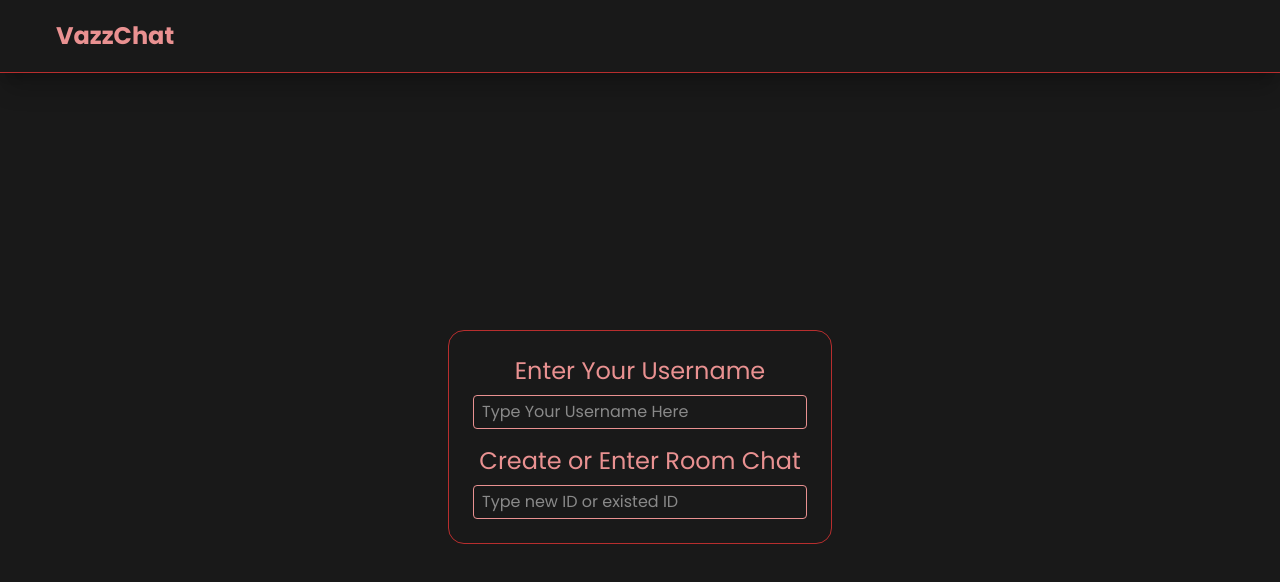
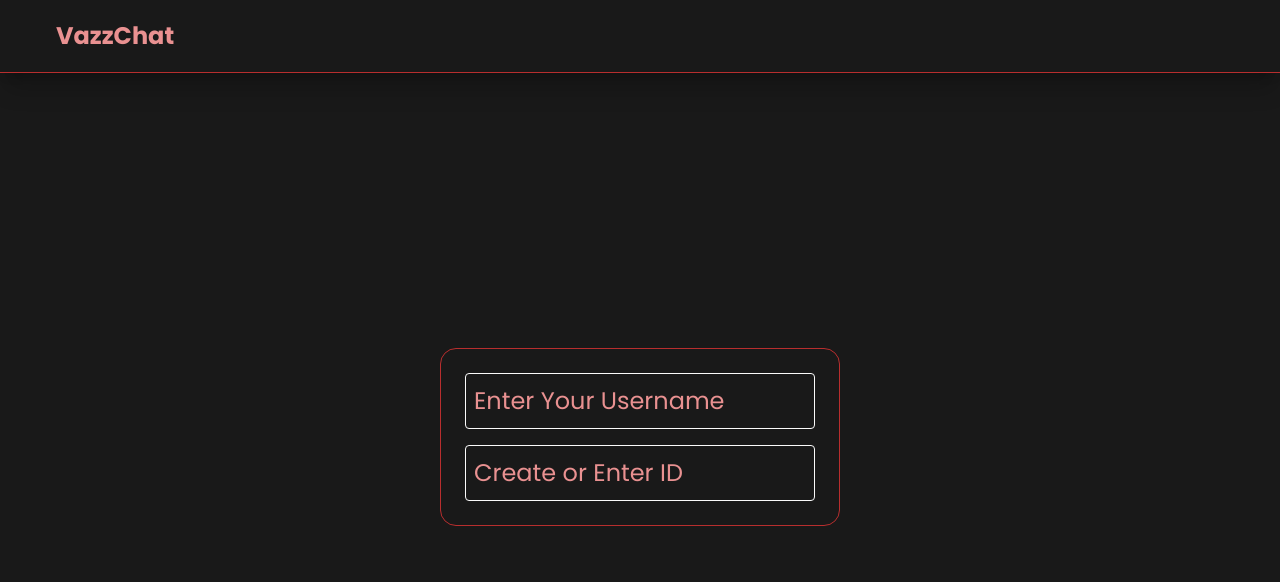
Before and after one commit to Ivaz7/typescript-tailwind-exercise, a React (Vite) app in the folder chat-room/: page / in a window 1280 px wide. Shown: the top 582 px of the page. Built offline with nearby package versions, Linux system fonts and the light colour scheme.

Commit message:
makes the input now becoming floating

```diff
--- a/chat-room/src/page/homePage/inputHome/inputHome.scss
+++ b/chat-room/src/page/homePage/inputHome/inputHome.scss
@@ -1,15 +1,5 @@
 .inputHome {
   border-color: var(--red);
-  transition: 0.15s ease-in-out;
-
-  p {
-    color: var(--pink);
-  }
-
-  input {
-    border-color: var(--pink);
-    outline-color: var(--lightRed);
-  }
 
   &:hover {
     border-color: var(--lightRed);
--- a/chat-room/src/page/homePage/inputHome/inputHome.tsx
+++ b/chat-room/src/page/homePage/inputHome/inputHome.tsx
@@ -1,41 +1,112 @@
+import { useEffect, useRef, useState } from 'react';
 import './inputHome.scss';
 
 const InputHome = () => {
+  const [clicked, setCliked] = useState<boolean[]>([false, false]);
+  const inputRef = useRef<(HTMLInputElement | null)[]>([null, null]);
+  const containerRef = useRef<(HTMLDivElement | null)[]>([null, null]);
+  const [valueInput, setValueInput] = useState<string[]>(["", ""]);
+
+  useEffect(() => {
+    const handleClickOutside = (e: MouseEvent) => {
+      if (
+        containerRef.current[0] && !containerRef.current[0].contains(e.target as Node) &&
+        containerRef.current[1] && !containerRef.current[1].contains(e.target as Node)
+      ) {
+        const newClicked = [
+          valueInput[0] !== "",
+          valueInput[1] !== ""
+        ];
+        setCliked(newClicked);
+      }
+    };
+
+    document.addEventListener('mousedown', handleClickOutside);
+
+    return () => {
+      document.removeEventListener('mousedown', handleClickOutside);
+    };
+  }, [valueInput]);
+
+
   interface Input {
     inputName: string,
-    inputPlaceholder: string,
     type: string,
   }
 
   const inputName: Input[] = [
     {
       inputName: "Enter Your Username",
-      inputPlaceholder: "Type Your Username Here",
       type: "text",
     },
     {
-      inputName: "Create or Enter Room Chat",
-      inputPlaceholder: "Type new ID or existed ID",
-      type: "number",
+      inputName: "Create or Enter ID",
+      type: "text",
     }
-  ]
+  ];
+
+  const handleClick = (inx: number) => {
+    setCliked(prev => {
+      const updated = [...prev];
+
+      if (updated[inx] === true) {
+        return prev;
+      }
+
+      updated[inx] = !updated[inx];
+
+      if (inx === 0 && valueInput[0] !== "") {
+        updated[1] = false;
+      } else if (inx === 1 && valueInput[1] !== ""){
+        updated[0] = false;
+      }
+
+      return updated;
+    });
+    inputRef.current[inx]?.focus();
+  }
+
+  const handleChange = (inx: number, e: React.ChangeEvent<HTMLInputElement>) => {
+    const value = e.target.value;
+
+    setValueInput(prev => {
+      const updated = [...prev];
+      updated[inx] = value;
+      return updated;
+    })
+  }
 
   const renderInput = inputName.map((val: Input, inx: number) => {
-    const { inputName, inputPlaceholder, type } = val;
+    const { inputName, type } = val;
 
     return (
-      <div key={inx} className='flex flex-col gap-2'>
-        <p className='text-base sm:text-lg md:text-xl lg:text-2xl text-center'>
+      <div
+        key={inx}
+        ref={(el) => {containerRef.current[inx] = el}}
+        onClick={() => handleClick(inx)}
+        className={`${clicked[inx] ? "outline-1 outline-offset-2" : ""} h-12 sm:h-13 md:h-14 relative flex flex-col justify-end gap-2 border border-solid rounded-sm`}
+        style={{ borderColor: "var(--white)", outlineColor: "var(--lightRed)" }}
+      >
+        <p
+          style={{
+            color: !clicked[inx] ? "var(--pink)" : "var(--red)"
+          }}
+          className={`absolute w-full px-2 transition-all duration-250 ease-in-out left-0 select-none
+            ${clicked[inx]
+              ? "top-0  translate-y-0 text-xs sm:text-base md:text-lg lg:text-xl"
+              : "top-1/2 -translate-y-1/2 text-base sm:text-lg md:text-xl lg:text-2xl"
+            }`}
+        >
           {inputName}
         </p>
 
-        <input className='border border-solid rounded-sm py-1 px-2 focus:outline-1 focus:outline-offset-2' placeholder={inputPlaceholder} type={type} />
+        <input value={valueInput[inx]} onChange={(e) => handleChange(inx, e)} ref={(el) => {inputRef.current[inx] = el}} className='w-full py-1 px-2 focus:outline-none' type={type} />
       </div>
     )
   })
 
   return (
-    <div className="inputHome flex flex-col gap-4 border hover:border-2 hover:shadow-2xl/50 boder-solid rounded-2xl p-6 mt-auto mb-auto">
+    <div className="inputHome max-w-[90vw] xs:w-90 sm:w-100 w-80 transition-all duration 150 ease-in-out flex flex-col gap-4 border hover:border-2 hover:shadow-2xl/50 boder-solid rounded-2xl p-6 mt-auto mb-auto">
       {renderInput}
     </div>
   );
```
